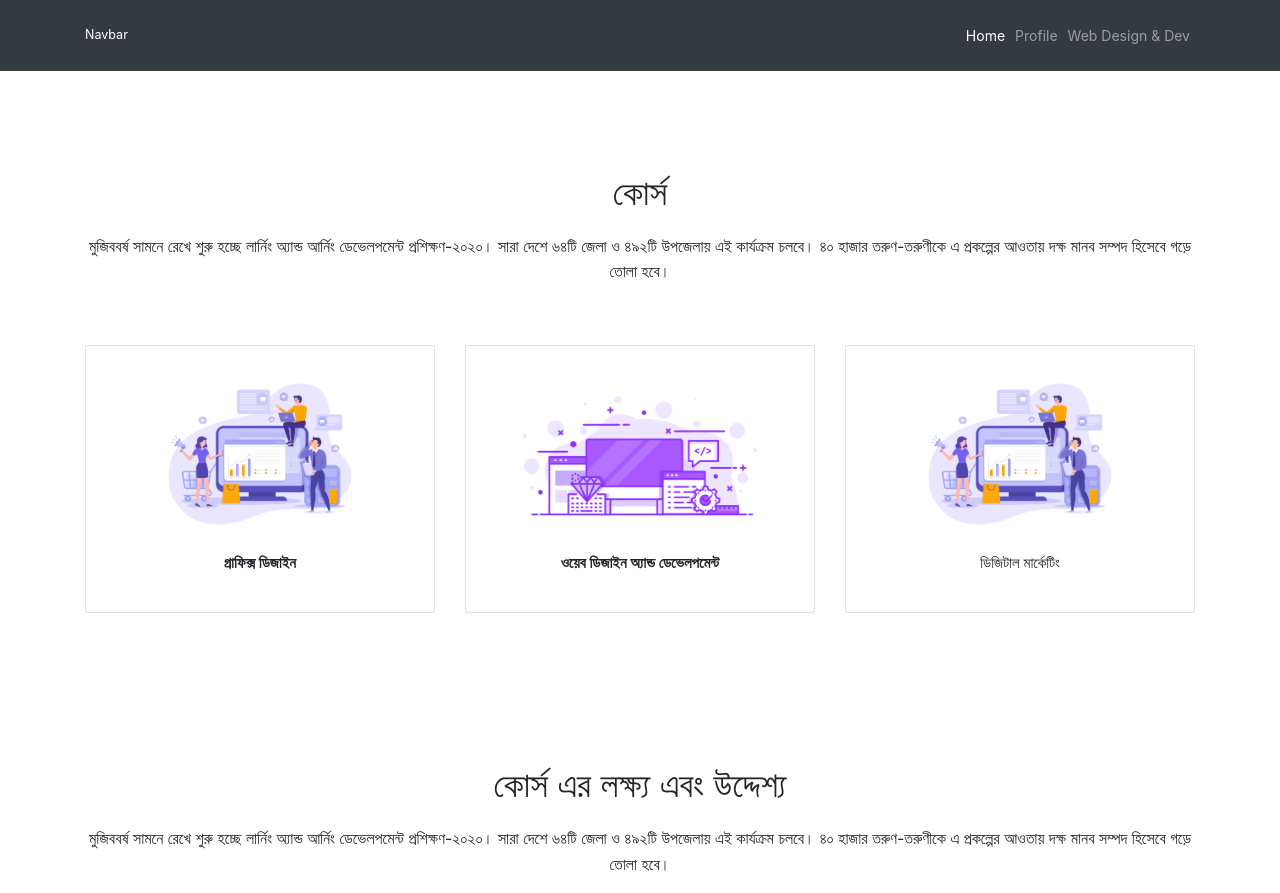
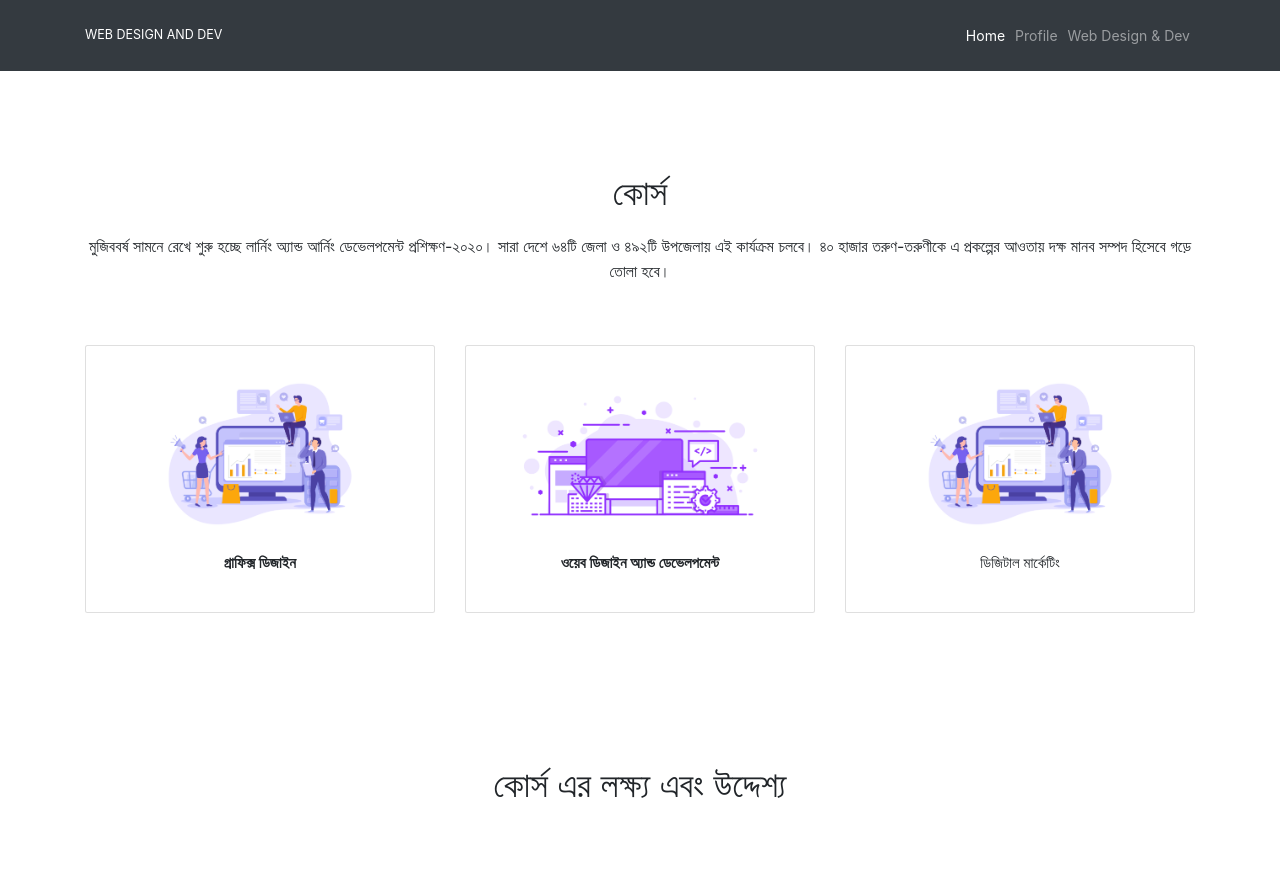
Before and after one commit to eph23/class-1, a website: page index.html in a window 1280 px wide. Shown: the top 893 px of the page. Drawn offline with Linux system fonts and the light colour scheme; files whose address does not match are found by name.

Commit message:
2nd commit

```diff
--- a/index.html
+++ b/index.html
@@ -13,7 +13,7 @@
 
 <nav class="navbar navbar-expand-lg navbar-dark bg-dark py-20">
 <div class="container">
-    <a class="navbar-brand" href="#">Navbar</a>
+    <a class="navbar-brand" href="#">WEB DESIGN AND DEV</a>
     <button class="navbar-toggler" type="button" data-toggle="collapse" data-target="#navbarSupportedContent"
       aria-controls="navbarSupportedContent" aria-expanded="false" aria-label="Toggle navigation">
       <span class="navbar-toggler-icon"></span>
@@ -105,12 +105,7 @@
           <h2 class="heading-lvl-secondary pb-20 display-4">
             কোর্স এর লক্ষ্য এবং উদ্দেশ্য
           </h2>
-          <p class="para">
-            মুজিববর্ষ সামনে রেখে শুরু হচ্ছে লার্নিং অ্যান্ড আর্নিং ডেভেলপমেন্ট
-            প্রশিক্ষণ-২০২০। সারা দেশে ৬৪টি জেলা ও ৪৯২টি উপজেলায় এই কার্যক্রম
-            চলবে। ৪০ হাজার তরুণ-তরুণীকে এ প্রকল্পের আওতায় দক্ষ মানব সম্পদ হিসেবে
-            গড়ে তোলা হবে।
-          </p>
+
         </div>
         <div class="section-courses__main-container">
           <div class="row">
```
Also changed, not shown: profile.html (+1 -1 lines), web.html (+1 -1 lines).
